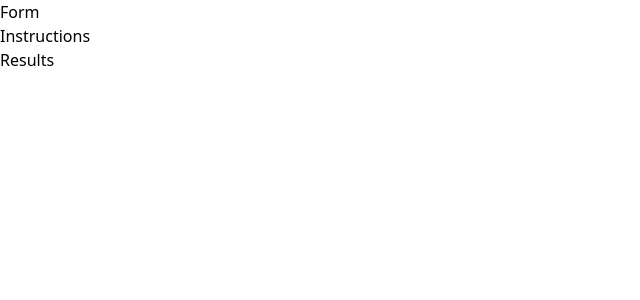
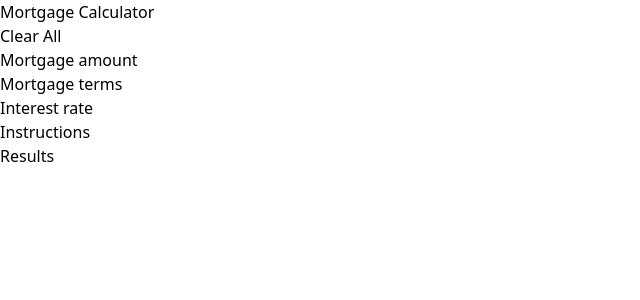
Before and after one commit to simonecontidev/mortgage-calculator-react-ts, a React (Vite) app: page / in a window 1280 px wide. Shown: the top 300 px of the page, without its empty margins (0-640 px from the left). Built offline with nearby package versions, Linux system fonts and the light colour scheme.

Commit message:
form component
Signed-off-by: simonecontidev <barriotropical@gmail.com>

```diff
--- a/src/components/Form.tsx
+++ b/src/components/Form.tsx
@@ -1,9 +1,16 @@
+import { Input } from "../components";
 interface Props{
     style?: string;
 }
 
 export const Form = ({style=''}: Props) => {
   return (
-    <div className={`${style}`}>Form</div>
+    <div className={`${style}`}>
+        <h1>Mortgage Calculator</h1>
+        <button>Clear All</button>
+        <Input label="Mortgage amount"/>
+        <Input label="Mortgage terms"/>
+        <Input label="Interest rate"/>
+    </div>
   )
 }
--- /dev/null
+++ b/src/components/Input.tsx
@@ -0,0 +1,13 @@
+interface Props{
+    style?: string;
+    label: string;
+}
+
+export const Input = ({style='', label}: Props) => {
+  return (
+    <div className={`${style}`}>
+        <label htmlFor="{label}">{label}</label>
+        <input type="number" name="" id={label} />
+    </div>
+  )
+}
--- a/src/components/index.ts
+++ b/src/components/index.ts
@@ -2,3 +2,4 @@ export { Calculator } from "./Calculator";
 export { Form } from "./Form";
 export { Results } from "./Results";
 export { Instructions } from "./Instructions";
+export { Input } from "./Input";
```
